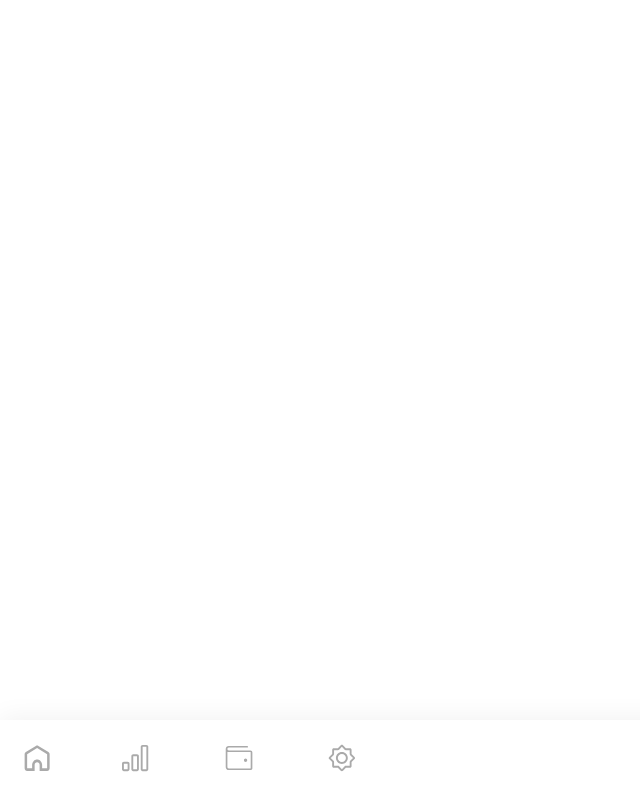
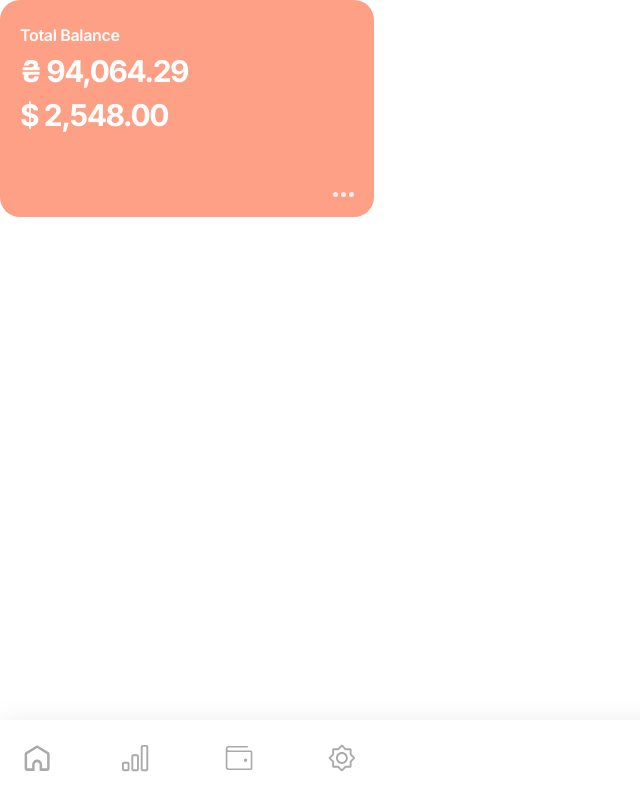
Before and after one commit to emmabaka/wallet, a Next.js app: page / in a window 1280 px wide. Shown: the whole page, without its empty margins (0-640 px from the left). Built offline with nearby package versions, Linux system fonts and the light colour scheme.

Commit message:
feat: add balance card

```diff
--- a/src/app/page.tsx
+++ b/src/app/page.tsx
@@ -1,6 +1,6 @@
-import Image from "next/image";
-import styles from "./page.module.scss";
+import Card from "@/components/Card/Card";
+import s from "./page.module.scss";
 
 export default function Home() {
-  return;
+  return <Card/> ;
 }
--- /dev/null
+++ b/src/components/Card/Card.module.scss
@@ -0,0 +1,28 @@
+.card {
+  width: 374px;
+  min-height: 201px;
+  padding: 25px 20px 16px;
+  border-radius: 20px;
+  background: #fda085;
+}
+
+.title {
+  font-size: 16px;
+  font-weight: 600;
+  line-height: normal;
+  letter-spacing: -0.32px;
+  padding-bottom: 8px;
+}
+
+.balance {
+  font-size: 30px;
+  font-weight: 700;
+  line-height: normal;
+  letter-spacing: -1.5px;
+  padding-bottom: 8px;
+}
+
+.more {
+  padding-top: 40px;
+  text-align: end;
+}
--- /dev/null
+++ b/src/components/Card/Card.tsx
@@ -0,0 +1,17 @@
+import { MoreSVG } from "../svgs/svgs";
+import s from "./Card.module.scss";
+
+const Card = () => {
+  return (
+    <div className={s.card}>
+      <p className={s.title}>Total Balance</p>
+      <p className={s.balance}>₴ 94,064.29</p>
+      <p className={s.balance}>$ 2,548.00</p>
+      <div className={s.more}>
+        <MoreSVG />
+      </div>
+    </div>
+  );
+};
+
+export default Card;
--- a/src/components/svgs/svgs.js
+++ b/src/components/svgs/svgs.js
@@ -96,3 +96,21 @@ export const SettingsSVG = () => {
     </svg>
   );
 };
+
+export const MoreSVG = () => {
+  return (
+    <svg
+      width="21"
+      height="5"
+      viewBox="0 0 21 5"
+      fill="none"
+      xmlns="http://www.w3.org/2000/svg"
+    >
+      <g id="Group 8">
+        <circle id="Ellipse 10" cx="2.5" cy="2.5" r="2.5" fill="#EEEEEE" />
+        <circle id="Ellipse 11" cx="10.5" cy="2.5" r="2.5" fill="#EEEEEE" />
+        <circle id="Ellipse 12" cx="18.5" cy="2.5" r="2.5" fill="#EEEEEE" />
+      </g>
+    </svg>
+  );
+};
```
